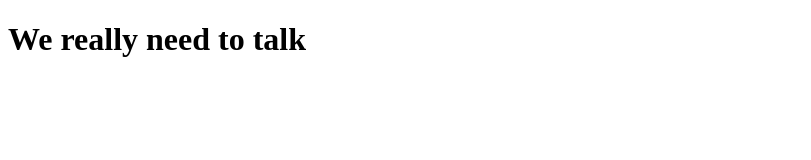
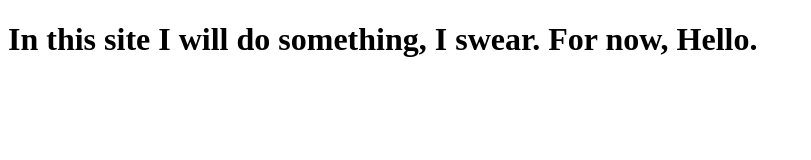
Before and after one commit to gustjfo/coursen1, a plain HTML site: page site/index.html in a window 1280 px wide. Shown: the whole page, without its empty margins (0-811 px from the left). Drawn offline with Linux system fonts and the light colour scheme.

Commit message:
'changed'

```diff
--- a/site/index.html
+++ b/site/index.html
@@ -1,11 +1,9 @@
 <!DOCTYPE html>
 <html>
 <head>
-	<meta charset="utf-8">
-	<meta name="viewport" content="width=device-width, initial-scale=1">
-	<title>Hello, my fellow delegates</title>
+	<title>Site nr1</title>
 </head>
 <body>
-<h1> We really need to talk</h1>
+<h1> In this site I will do something, I swear. For now, Hello.</h1>
 </body>
 </html>
```
